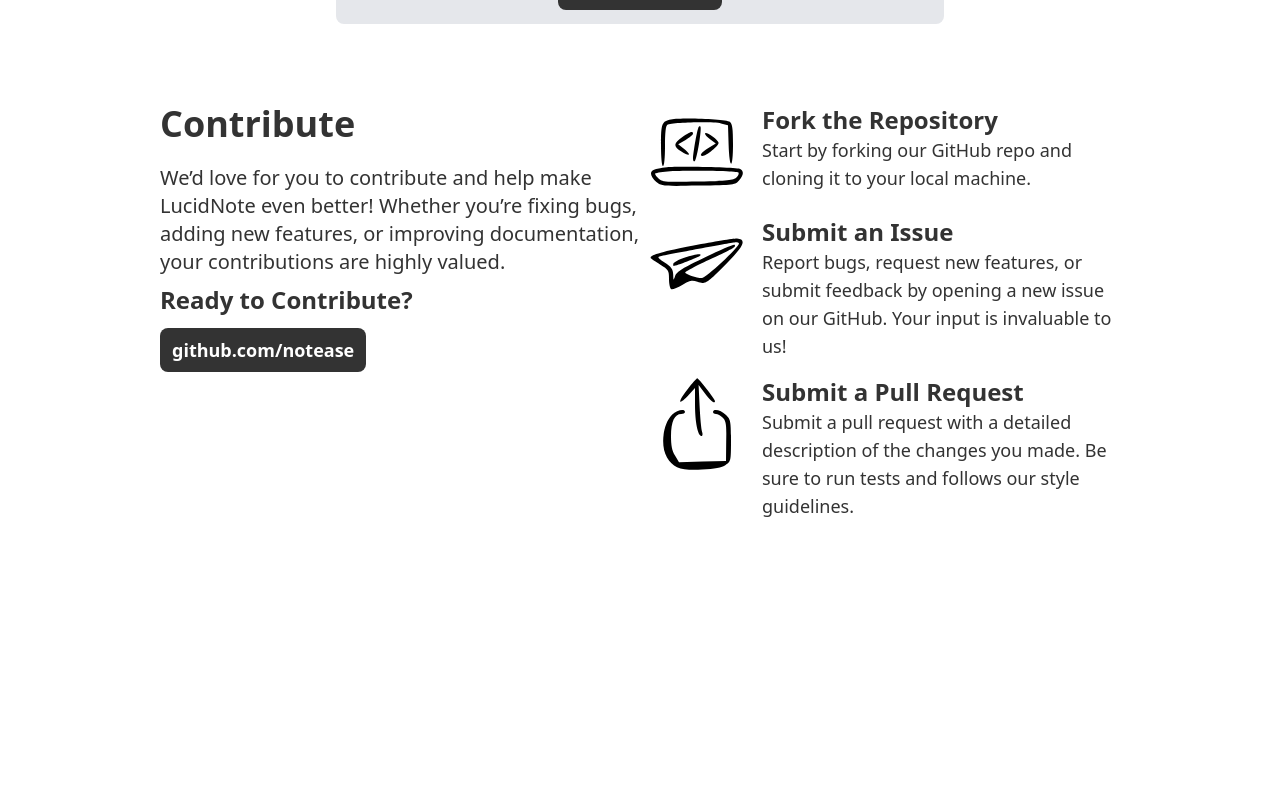
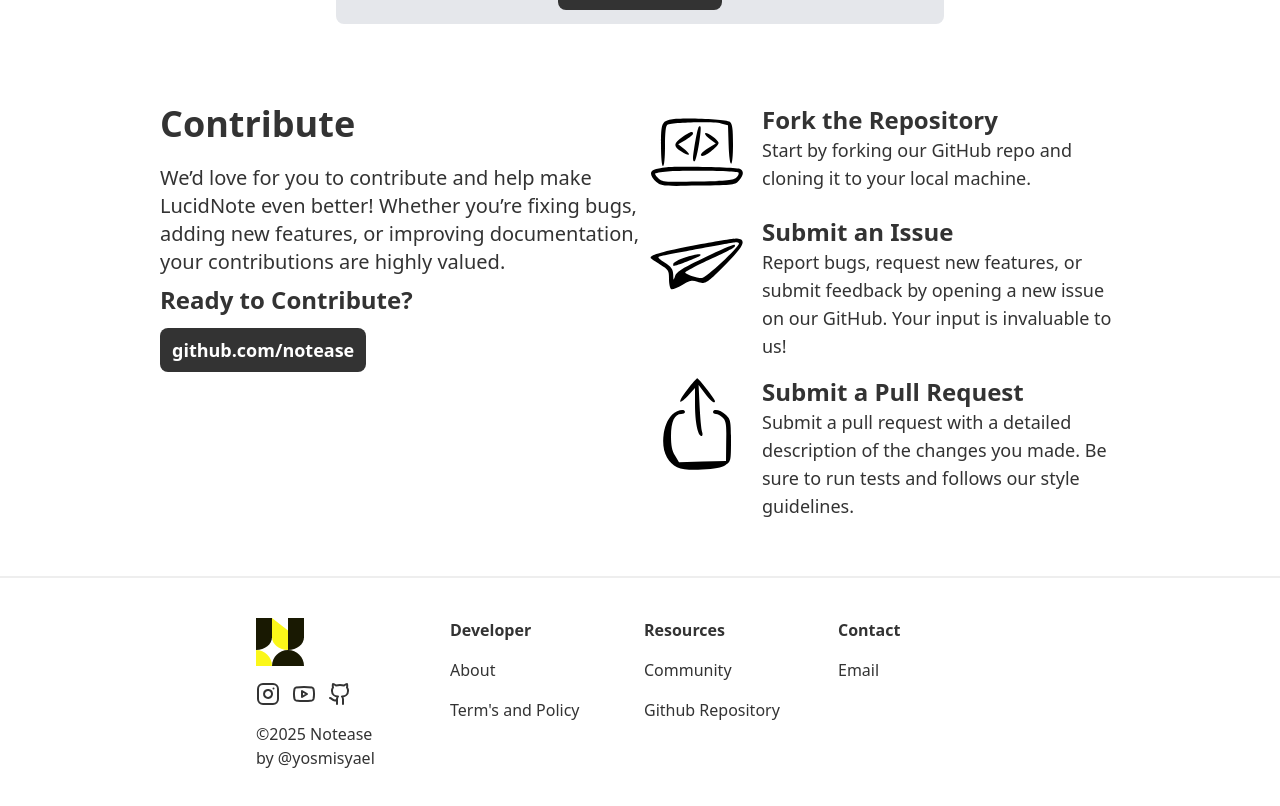
Before and after one commit to yosmisyael/notease, a Next.js app: page / in a window 1280 px wide. Shown: the part 2868-3674 px from the top of the page. Before the commit the page ends 3404 px from the top, so only its background shows below. Built offline with nearby package versions, Linux system fonts and the light colour scheme.

Commit message:
feat: add footer section

```diff
--- a/src/app/page.tsx
+++ b/src/app/page.tsx
@@ -1,6 +1,7 @@
 import Header from "@/components/organisms/Header";
 import Hero from "@/components/organisms/Hero";
 import ProductDetail from "@/components/organisms/ProductDetail";
+import Footer from "@/components/organisms/Footer";
 
 export default function Home() {
   return (
@@ -8,6 +9,7 @@
         <Header />
         <Hero />
         <ProductDetail />
+        <Footer />
       </>
   );
 }
--- a/src/components/organisms/Footer.tsx
+++ b/src/components/organisms/Footer.tsx
@@ -0,0 +1,35 @@
+import Logo from '@/components/atoms/Logo';
+import {Github, Instagram, Youtube} from "lucide-react";
+
+export default function Footer() {
+    return (
+        <footer className="grid grid-cols-12 gap-y-4 gap-x-2 px-8 sm:px-16 md:px-24 lg:px-32 xl:px-64 py-10 mt-10 border-t-2 border-primary">
+            <div className="flex flex-col gap-y-4 col-span-6 md:col-span-3">
+                <Logo size={3} />
+                <div className="flex gap-3">
+                    <Instagram />
+                    <Youtube />
+                    <Github />
+                </div>
+                <h6>
+                    ©2025 Notease <br/>
+                    by <a href="https://github.com/yosmisyael">@yosmisyael</a>
+                </h6>
+            </div>
+            <div className="col-span-12 sm:col-span-6 md:col-span-3 flex flex-col gap-y-4">
+                <h6 className="font-bold">Developer</h6>
+                <a href="">About</a>
+                <a href="">Term&#39;s and Policy</a>
+            </div>
+            <div className="col-span-12 sm:col-span-6 md:col-span-3 flex flex-col gap-y-4">
+                <h6 className="font-bold">Resources</h6>
+                <a href="">Community</a>
+                <a href="">Github Repository</a>
+            </div>
+            <div className="col-span-12 sm:col-span-6 md:col-span-3 flex flex-col gap-y-4">
+                <h6 className="font-bold">Contact</h6>
+                <a href="">Email</a>
+            </div>
+        </footer>
+    );
+}
```
